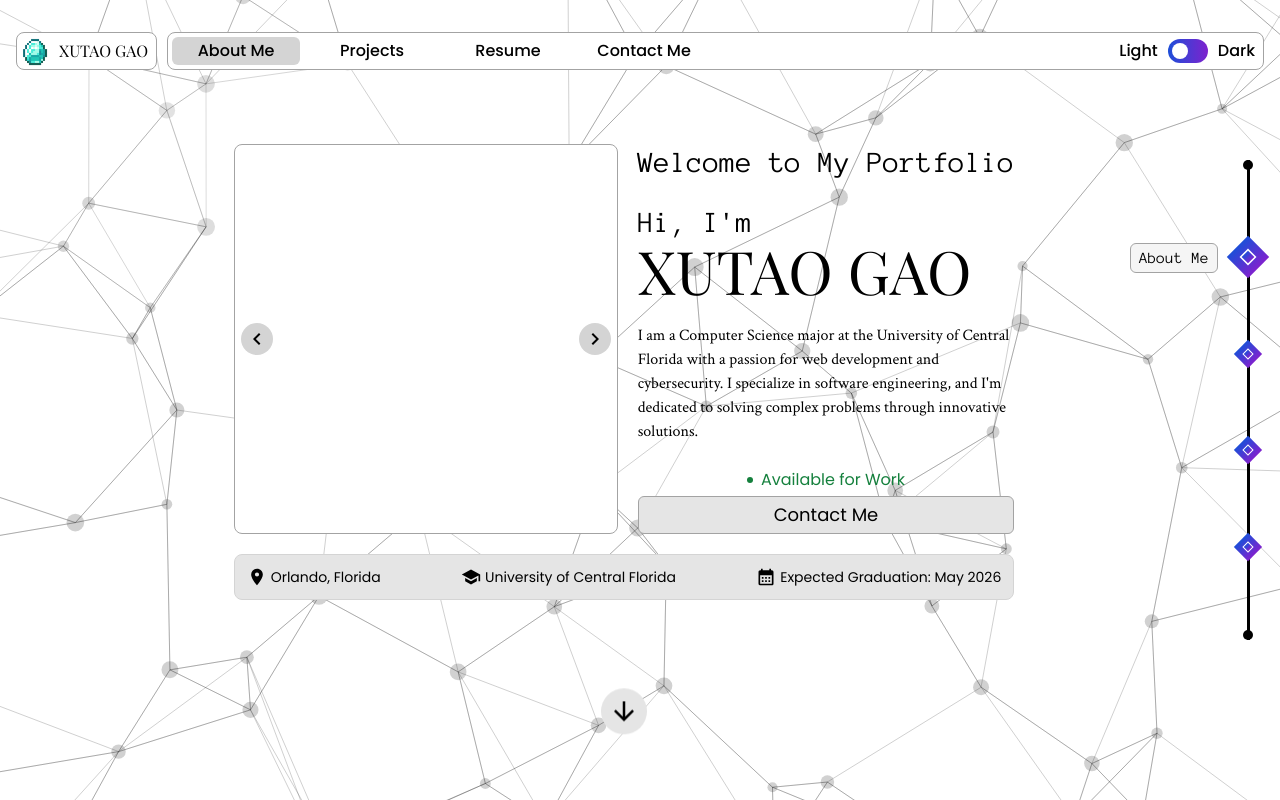
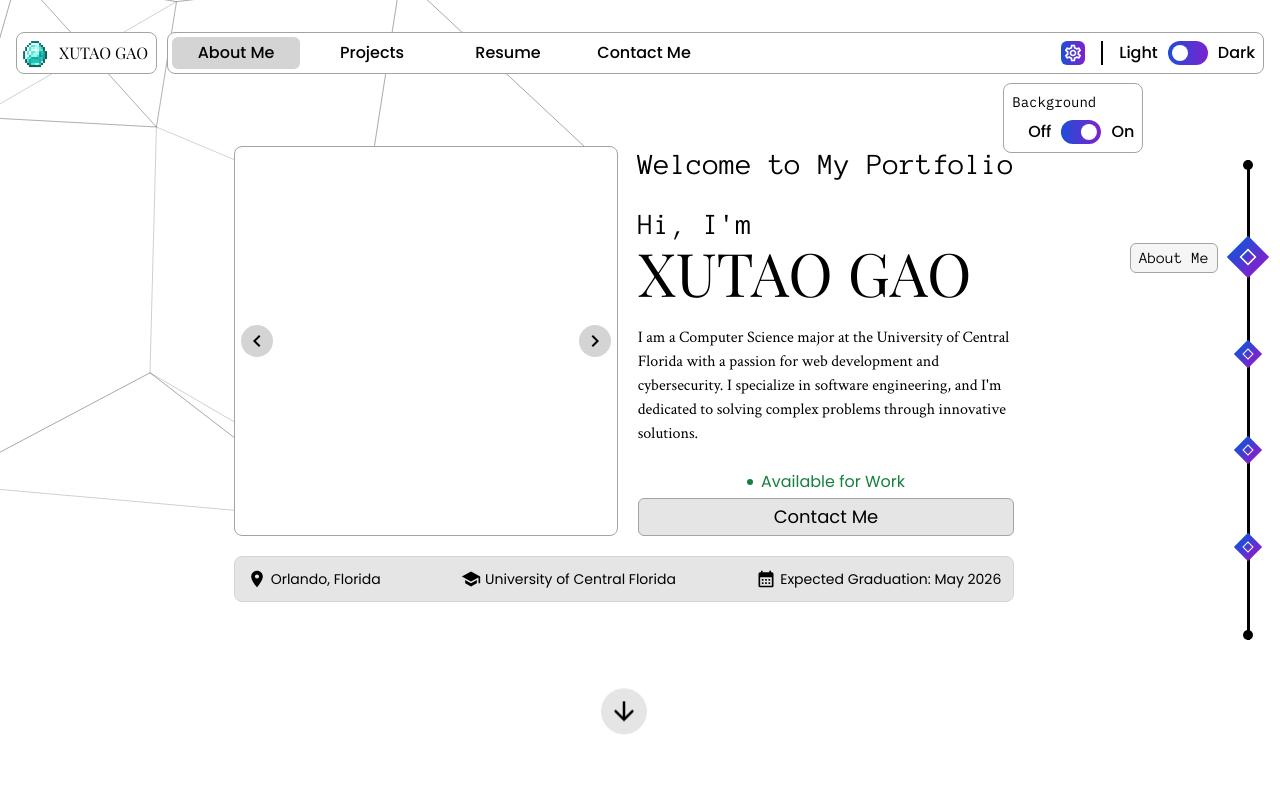
Before and after one commit to XutaoG/portfolio, a React (Vite) app: page / in a window 1280 px wide. Built offline with nearby package versions, Linux system fonts and the light colour scheme; a web font is replaced by a local one.

Commit message:
Add settings dropdown for hiding canvas background

```diff
--- a/src/components/BackgroundCanvas.tsx
+++ b/src/components/BackgroundCanvas.tsx
@@ -1,4 +1,5 @@
 import { useEffect, useRef } from "react";
+import { useAppSelector } from "../hooks";
 
 // * Utility: Calculate distance squared of 2 points
 const distancesq = (x1: number, y1: number, x2: number, y2: number) => {
@@ -7,11 +8,12 @@ const distancesq = (x1: number, y1: number, x2: number, y2: number) => {
 
 // * Stores all points on canvas
 const points: Point[] = [];
-let canvasRendered: boolean = false;
+let canvasRendered = false;
+let animateOn = false;
 
 // ! Config
-const radiusFactor = 10;
-const spaceFactor = 8;
+const radius = 500;
+const spaceBetweenPoints = 200;
 const speedRange = 0.03;
 const startingSpeed = 0.05;
 
@@ -32,7 +34,7 @@ class Point {
 	private active: boolean;
 	private size: number;
 
-	opacity: number;
+	private opacity: number;
 
 	private directionX: number;
 	private directionY: number;
@@ -45,14 +47,13 @@ class Point {
 	constructor(
 		public x: number,
 		public y: number,
-		private canvas: HTMLCanvasElement,
 		private context: CanvasRenderingContext2D,
 		private tracker: Tracker
 	) {
 		this.originalX = x;
 		this.originalY = y;
 
-		this.radius = (canvas.width / spaceFactor) * radiusFactor;
+		this.radius = radius;
 		this.active = true;
 
 		this.size = Math.random() * 4 + 5;
@@ -73,16 +74,16 @@ class Point {
 
 		// * Change direction of point when it hits a boundary
 		if (
-			this.x >= this.originalX + this.canvas.width / spaceFactor / 8 ||
-			this.x < this.originalX - this.canvas.width / spaceFactor / 8
+			this.x >= this.originalX + spaceBetweenPoints / 4 ||
+			this.x < this.originalX - spaceBetweenPoints / 4
 		) {
 			this.speedX = Math.random() * speedRange + startingSpeed;
 			this.directionX *= -1;
 		}
 
 		if (
-			this.y >= this.originalY + this.canvas.height / spaceFactor / 8 ||
-			this.y < this.originalY - this.canvas.height / spaceFactor / 8
+			this.y >= this.originalY + spaceBetweenPoints / 4 ||
+			this.y < this.originalY - spaceBetweenPoints / 4
 		) {
 			this.speedY = Math.random() * speedRange + startingSpeed;
 			this.directionY *= -1;
@@ -106,13 +107,13 @@ class Point {
 		// * Set new opacity
 		this.opacity = startingOpacity;
 		if (distance <= Math.pow(200, 2)) {
-			this.opacity -= 0.025;
+			this.opacity -= 0.01;
 		}
 		if (distance <= Math.pow(100, 2)) {
-			this.opacity -= 0.025;
+			this.opacity -= 0.01;
 		}
 		if (distance <= Math.pow(50, 2)) {
-			this.opacity -= 0.025;
+			this.opacity -= 0.01;
 		}
 
 		// * Perform update
@@ -130,7 +131,7 @@ class Point {
 
 		for (const point of points) {
 			if (point !== this && point.active) {
-				if (closestPoints.length < 4) {
+				if (closestPoints.length < 3) {
 					// * Push new closest point
 					closestPoints.push(point);
 				} else {
@@ -188,26 +189,27 @@ class Point {
 		} else {
 			this.context.fillStyle = `rgba(${lightModeColor.red}, ${lightModeColor.green}, ${lightModeColor.blue}, ${this.opacity})`;
 		}
-		this.context.beginPath();
-		this.context.arc(this.x, this.y, this.size, 0, Math.PI * 2);
-		this.context.fill();
+		// this.context.beginPath();
+		// this.context.arc(this.x, this.y, this.size, 0, Math.PI * 2);
+		// this.context.fill();
 	};
 
 	drawLineTo = (point: Point) => {
-		const lineOpacity =
-			this.opacity > point.opacity ? this.opacity : point.opacity;
-
 		this.context.beginPath();
 		this.context.moveTo(this.x, this.y);
 		this.context.lineTo(point.x, point.y);
 
 		if (darkMode) {
-			this.context.strokeStyle = `rgba(${darkModeColor.red}, ${darkModeColor.green}, ${darkModeColor.blue}, ${lineOpacity})`;
+			this.context.strokeStyle = `rgba(${darkModeColor.red}, ${darkModeColor.green}, ${darkModeColor.blue}, ${this.opacity})`;
 		} else {
-			this.context.strokeStyle = `rgba(${lightModeColor.red}, ${lightModeColor.green}, ${lightModeColor.blue}, ${lineOpacity})`;
+			this.context.strokeStyle = `rgba(${lightModeColor.red}, ${lightModeColor.green}, ${lightModeColor.blue}, ${this.opacity})`;
 		}
 
 		this.context.stroke();
+	};
+
+	setNewContext = (context: CanvasRenderingContext2D) => {
+		this.context = context;
 	};
 }
 
@@ -220,8 +222,8 @@ class Tracker {
 		private velocityY: number,
 		private canvas: HTMLCanvasElement
 	) {
-		this.x = canvas.width / 3;
-		this.y = canvas.height / 3;
+		this.x = Math.random() * canvas.width;
+		this.y = Math.random() * canvas.height;
 	}
 
 	update = () => {
@@ -252,20 +254,21 @@ interface backgroundCanvasProps {
 }
 
 const BackgroundCanvas = ({ dark }: backgroundCanvasProps) => {
+	const canvasMode = useAppSelector((state) => state.system.canvasMode);
+
 	const canvasRef = useRef<HTMLCanvasElement>(null);
 	darkMode = dark;
+	animateOn = canvasMode;
 
 	useEffect(() => {
 		if (canvasRef.current) {
 			const canvas = canvasRef.current;
 			const context = canvas!.getContext("2d");
 
-			if (context === null || canvasRendered) {
+			// * If context do not exist or
+			if (context === null) {
 				return;
 			}
-
-			// * Set color mode
-			canvasRendered = true;
 
 			// * Initialize tracker
 			const tracker = new Tracker(
@@ -274,54 +277,69 @@ const BackgroundCanvas = ({ dark }: backgroundCanvasProps) => {
 				canvas
 			);
 
-			// * Resize canvas whenever window is resized
-			const resize = () => {
-				canvas.width = window.innerWidth;
-				canvas.height = window.innerHeight;
-			};
-			resize();
-			window.addEventListener("resize", resize);
-
-			// * Populates all points
-			for (
-				let x = -canvas.width / spaceFactor;
-				x < canvas.width + canvas.width / spaceFactor;
-				x += canvas.width / spaceFactor
-			) {
-				for (
-					let y = -canvas.height / spaceFactor;
-					y < canvas.height + canvas.height / spaceFactor;
-					y += canvas.height / spaceFactor
-				) {
-					const posX =
-						x + (Math.random() * canvas.width) / spaceFactor;
-					const posY =
-						y + (Math.random() * canvas.height) / spaceFactor;
-					points.push(
-						new Point(posX, posY, canvas, context, tracker)
-					);
-				}
-			}
-
-			// * Animate canvas
+			// * Funct to animate canvas
 			const animate = () => {
 				context.clearRect(0, 0, canvas.width, canvas.height);
 
 				tracker.update();
 
 				points.forEach((point) => point.update());
-				requestAnimationFrame(animate);
+
+				if (animateOn) {
+					requestAnimationFrame(animate);
+				}
 			};
 
-			animate();
+			// * Func to resize canvas whenever window is resized
+			const resize = () => {
+				canvas.width = window.innerWidth;
+				canvas.height = window.innerHeight;
+			};
+
+			if (animateOn) {
+				// * Update all point context
+				points.forEach((point) => point.setNewContext(context));
+				resize();
+				animate();
+			}
+
+			// *  canvas has been rendered, do not rerender
+			if (canvasRendered) {
+				return;
+			}
+			canvasRendered = true;
+
+			resize();
+			window.addEventListener("resize", resize);
+
+			// * Populates all points
+			for (
+				let x = -spaceBetweenPoints / 2;
+				x < canvas.width + spaceBetweenPoints / 2;
+				x += spaceBetweenPoints
+			) {
+				for (
+					let y = -spaceBetweenPoints / 2;
+					y < canvas.height + spaceBetweenPoints / 2;
+					y += spaceBetweenPoints
+				) {
+					const posX = x + Math.random() * spaceBetweenPoints * 0.75;
+					const posY = y + Math.random() * spaceBetweenPoints * 0.75;
+					points.push(new Point(posX, posY, context, tracker));
+				}
+			}
 		}
 	});
 
 	return (
-		<canvas
-			className="fixed top-0 left-0 bg-transparent h-full w-full bg-white dark:bg-neutral-700"
-			ref={canvasRef}
-		/>
+		<div className="fixed top-0 left-0 h-full w-full bg-white dark:bg-neutral-700">
+			{canvasMode ? (
+				<canvas
+					className="bg-transparent h-full w-full"
+					ref={canvasRef}
+				/>
+			) : null}
+		</div>
 	);
 };
 
--- a/src/components/DarkModeToggleButton.tsx
+++ /dev/null
@@ -1,32 +0,0 @@
-import { useAppDispatch, useAppSelector } from "../hooks";
-import { toggleDarkMode } from "../store/slices/systemSlice";
-
-const DarkModeToggleButton = () => {
-	const darkMode = useAppSelector((state) => state.system.darkMode);
-	const dispatch = useAppDispatch();
-
-	// ! Switch between light and dark mode
-	const onToggleClick = () => {
-		dispatch(toggleDarkMode(!darkMode));
-	};
-
-	return (
-		<div className="flex gap-2.5 items-center">
-			<p className="poppins font-medium">Light</p>
-			<button
-				className="w-10 bg-gradient-to-r from-blue-700 to-purple-700
-				flex justify-start items-center rounded-full p-1
-				hover:scale-125 transition-transform duration-300"
-				onClick={onToggleClick}
-			>
-				<div
-					className="w-4 aspect-square bg-white rounded-full dark:translate-x-4
-					transition-transform duration-500"
-				></div>
-			</button>
-			<p className="poppins font-medium">Dark</p>
-		</div>
-	);
-};
-
-export default DarkModeToggleButton;
--- a/src/components/NavigationBar.tsx
+++ b/src/components/NavigationBar.tsx
@@ -1,11 +1,22 @@
 import { useLocation, useNavigate } from "react-router-dom";
-import DarkModeToggleButton from "./DarkModeToggleButton";
 import LogoShuffler from "./LogoShuffler";
 import NavigationButton from "./NavigationButton";
+import SettingsDropdown from "./SettingsDropdown";
+import { toggleDarkMode } from "../store/slices/systemSlice";
+import { useAppDispatch, useAppSelector } from "../hooks";
+import ToggleButton from "./ToggleButton";
 
 const NavigationBar = () => {
 	const navigate = useNavigate();
 	const location = useLocation();
+
+	const darkMode = useAppSelector((state) => state.system.darkMode);
+	const dispatch = useAppDispatch();
+
+	// ! Switch between light and dark mode
+	const onColorModeChange = () => {
+		dispatch(toggleDarkMode(!darkMode));
+	};
 
 	const navigations = [
 		{ name: "About Me", destination: "/" },
@@ -58,10 +69,17 @@ const NavigationBar = () => {
 				bg-white border border-neutral-400 dark:bg-neutral-800 dark:border-0"
 			>
 				<div className="p-1 flex gap-2">
-					{renderedNavigationButtons}{" "}
+					{renderedNavigationButtons}
 				</div>
-				<div className="p-1 pr-2 flex items-center">
-					<DarkModeToggleButton />
+				<div className="p-2 flex items-center gap-4">
+					<SettingsDropdown />
+					<div className="self-stretch w-0.5 bg-black dark:bg-white" />
+					<ToggleButton
+						offText="Light"
+						onText="Dark"
+						onToggleClick={onColorModeChange}
+						mode={darkMode}
+					/>
 				</div>
 			</div>
 		</div>
--- /dev/null
+++ b/src/components/SettingsDropdown.tsx
@@ -0,0 +1,42 @@
+import { MdOutlineSettings } from "react-icons/md";
+import ToggleButton from "./ToggleButton";
+import { useAppDispatch, useAppSelector } from "../hooks";
+import { toggleCanvasMode } from "../store/slices/systemSlice";
+
+const SettingsDropdown = () => {
+	const canvasMode = useAppSelector((state) => state.system.canvasMode);
+	const dispatch = useAppDispatch();
+
+	// ! Switch between light and dark mode
+	const onCanvasChange = () => {
+		dispatch(toggleCanvasMode(!canvasMode));
+	};
+
+	return (
+		<div className="relative">
+			<div
+				className="bg-gradient-to-r from-blue-700 to-purple-700 text-white text-xl p-0.5
+					rounded-md cursor-pointer hover:scale-125 transition-transform duration-300"
+			>
+				<MdOutlineSettings />
+			</div>
+			<div
+				className="absolute left-1/2 -translate-x-1/2 top-[175%] p-2 rounded-lg
+				border border-neutral-400 bg-white dark:bg-neutral-800 dark:border-0
+				flex flex-col gap-2"
+			>
+				<p className="ibm-plex-mono text-sm">Background</p>
+				<div className="pl-4">
+					<ToggleButton
+						offText="Off"
+						onText="On"
+						onToggleClick={onCanvasChange}
+						mode={canvasMode}
+					/>
+				</div>
+			</div>
+		</div>
+	);
+};
+
+export default SettingsDropdown;
--- /dev/null
+++ b/src/components/ToggleButton.tsx
@@ -0,0 +1,35 @@
+interface toggleButtonProps {
+	offText: string;
+	onText: string;
+	onToggleClick: () => void;
+	mode: boolean;
+}
+
+const ToggleButton = ({
+	offText,
+	onText,
+	onToggleClick,
+	mode,
+}: toggleButtonProps) => {
+	return (
+		<div className="flex gap-2.5 items-center">
+			<p className="poppins font-medium">{offText}</p>
+			<button
+				className="w-10 bg-gradient-to-r from-blue-700 to-purple-700
+				flex justify-start items-center rounded-full p-1
+				hover:scale-125 transition-transform duration-300"
+				onClick={onToggleClick}
+			>
+				<div
+					className={`w-4 aspect-square bg-white rounded-full ${
+						mode ? "translate-x-4" : ""
+					}
+					transition-transform duration-500`}
+				></div>
+			</button>
+			<p className="poppins font-medium">{onText}</p>
+		</div>
+	);
+};
+
+export default ToggleButton;
--- a/src/pages/Root.tsx
+++ b/src/pages/Root.tsx
@@ -6,18 +6,17 @@ import { MdArrowDownward } from "react-icons/md";
 import BackgroundCanvas from "../components/BackgroundCanvas";
 
 const Root = () => {
-	const darkMode = useAppSelector((state) => state.system.darkMode)
-		? "dark"
-		: "";
+	const darkMode = useAppSelector((state) => state.system.darkMode);
 
 	return (
 		<div
-			className={`${darkMode} min-h-dvh flex flex-col gap-4 p-4 pb-0
+			className={`
+				${darkMode ? "dark" : ""} min-h-dvh flex flex-col gap-4 p-4 pb-0
 				text-black dark:text-white
 				transition-colors duration-300`}
 		>
 			<div className="-z-50">
-				<BackgroundCanvas dark={!(darkMode.length === 0)} />
+				<BackgroundCanvas dark={darkMode} />
 			</div>
 			<NavigationBar />
 			<div className="grow flex">
```
Also changed, not shown: src/store/slices/systemSlice.ts (+7 -1 lines).
